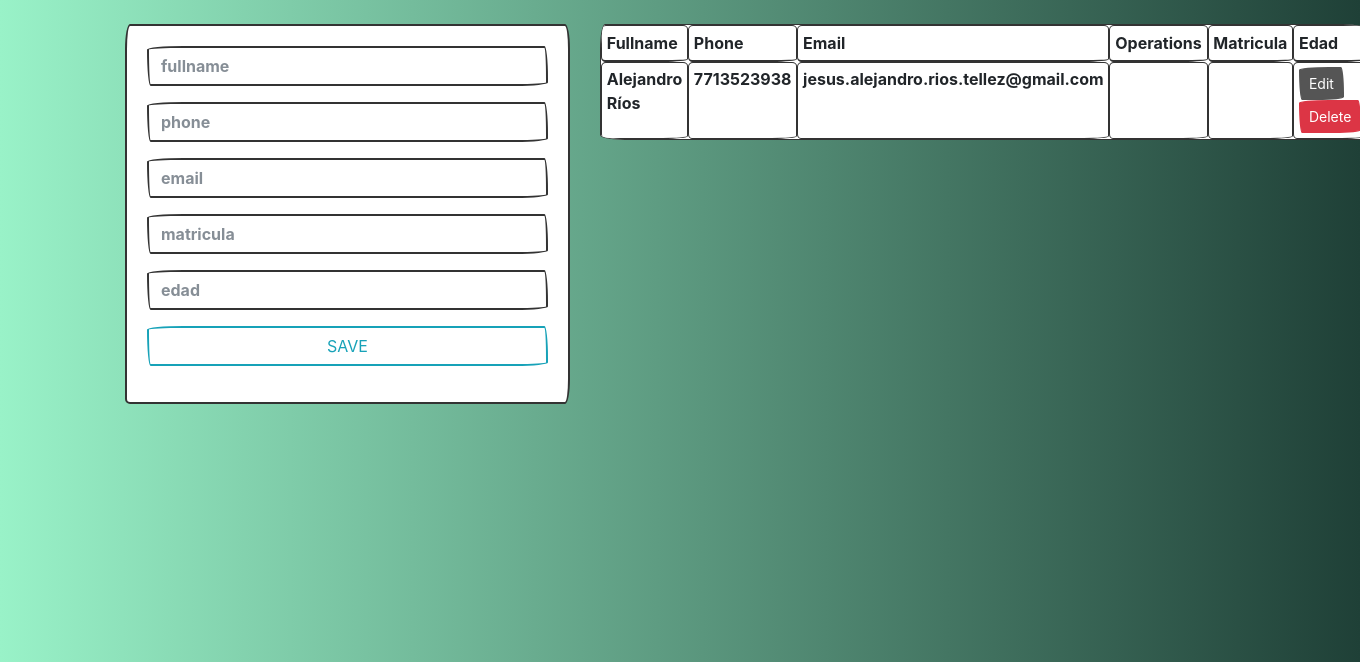
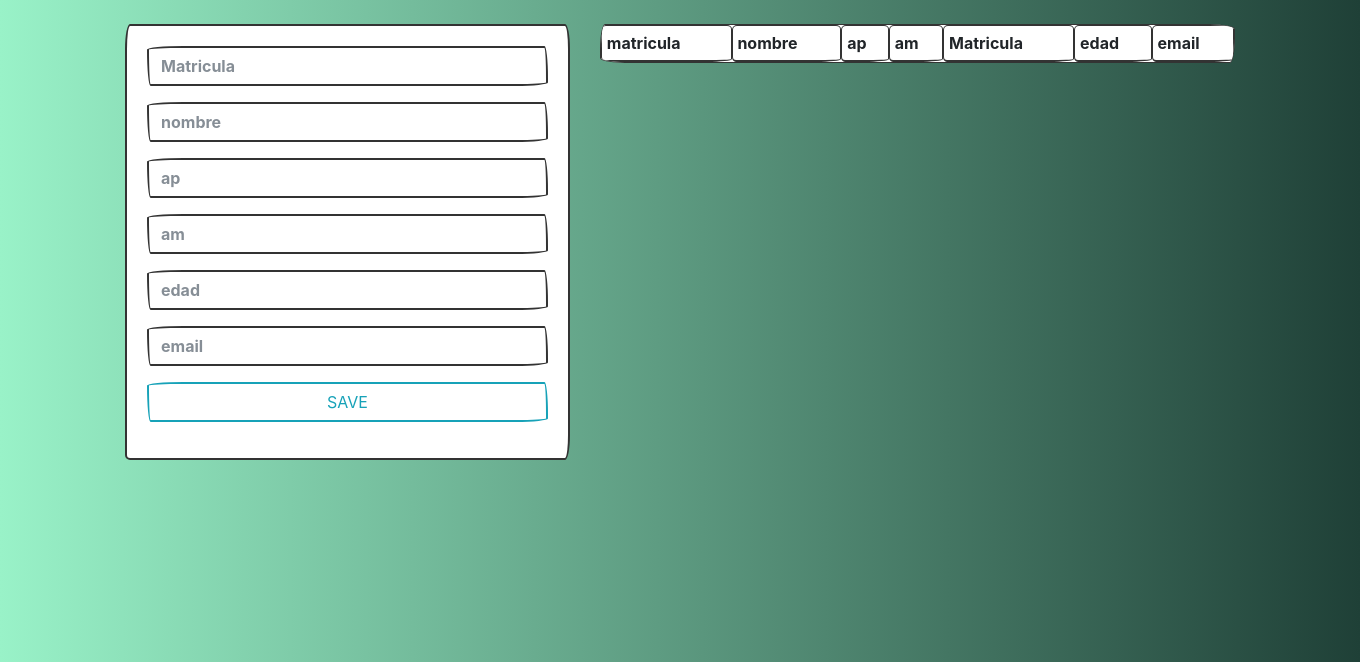
Before and after one commit to RiversHIRSCH/python-contacts-app, a Flask app: page / in a window 1360 px wide. Shown: the part 60-722 px from the top of the page. Run offline with Flask 2, Linux system fonts and the light colour scheme; data comes from the database, SQL or seed files in the repository; data that the repository does not hold is empty; some libraries are stand-ins or nearby versions; some web fonts are replaced.

Commit message:
rivers gay

```diff
--- a/App.py
+++ b/App.py
@@ -9,7 +9,7 @@ app = Flask(__name__)
 app.config['MYSQL_HOST'] = 'localhost'
 app.config['MYSQL_USER'] = 'root'
 app.config['MYSQL_PASSWORD'] = ''
-app.config['MYSQL_DB'] = 'flaskcontacts'
+app.config['MYSQL_DB'] = 'Evidencia'
 mysql = MySQL(app)
 
 
@@ -21,7 +21,7 @@ app.secret_key = 'mysecretkey'
 @app.route('/')
 def Index():
     cur = mysql.connection.cursor()
-    cur.execute('SELECT * FROM contacts')
+    cur.execute('SELECT * FROM alumnos')
     data = cur.fetchall()
     # print(data) # Impresion de la tupla
     return render_template('index.html', contacts=data)
@@ -31,18 +31,19 @@ def Index():
 @app.route('/add_contact', methods=['POST'])
 def add_contact():
     if request.method == 'POST':
-        fullname = request.form['fullname']
-        phone = request.form['phone']
+        matricula = request.form['matricula']
+        nombre = request.form['nombre']
+        ap = request.form['ap']
+        am = request.form['am']
+        edad = request.form['edad']
         email = request.form['email']
-        matricula = request.form['matricula']
-        edad = request.form['edad']
 
         # ESTABLECER CONEXION
         cur = mysql.connection.cursor()
 
         # CONSULTA
         cur.execute(
-            'INSERT INTO contacts (fullname, phone, email, matricula, edad) VALUES (%s, %s, %s, %s, %s)', (fullname, phone, email, matricula, edad))
+            'INSERT INTO alumnos (matricula, nombre, ap, am, edad, email) VALUES (%s, %s, %s, %s, %s, %s)', (matricula, nombre, ap , am, edad, email))
 
         # EJECUTAR CONSULTA
         mysql.connection.commit()
@@ -88,7 +89,7 @@ def update_contact(id):
 @app.route('/delete/<string:id>')
 def delete_contact(id):
     cur = mysql.connection.cursor()
-    cur.execute('DELETE FROM contacts WHERE id={0}'.format(id))
+    cur.execute('DELETE FROM alumnos WHERE matricula={0}'.format(id))
     mysql.connection.commit()
     flash('Contact Removed Successfully')
     return redirect(url_for('Index'))
--- a/templates/index.html
+++ b/templates/index.html
@@ -19,19 +19,22 @@
         <div class="card card-body">
             <form action="/add_contact" method="POST">
                 <div class="form-group">
-                    <input type="text" name="fullname" placeholder="fullname" class="form-control">
+                    <input type="text" name="matricula" placeholder="Matricula" class="form-control">
                 </div>
                 <div class="form-group">
-                    <input type="text" name="phone" placeholder="phone" class="form-control">
+                    <input type="text" name="nombre" placeholder="nombre" class="form-control">
+                </div>
+                <div class="form-group">
+                    <input type="text" name="ap" placeholder="ap" class="form-control">
+                </div>
+                <div class="form-group">
+                    <input type="text" name="am" placeholder="am" class="form-control">
+                </div>
+                <div class="form-group">
+                    <input type="text" name="edad" placeholder="edad" class="form-control">
                 </div>
                 <div class="form-group">
                     <input type="text" name="email" placeholder="email" class="form-control">
-                </div>
-                <div class="form-group">
-                    <input type="text" name="matricula" placeholder="matricula" class="form-control">
-                </div>
-                <div class="form-group">
-                    <input type="text" name="edad" placeholder="edad" class="form-control">
                 </div>
                 <div class="form-group">
                     <button type="submit" class="btn btn-block btn-outline-info">SAVE</button>
@@ -43,21 +46,23 @@
         <table class="table table-striped table-bordered bg-white table-sm">
             <thead>
                 <tr>
-                    <td>Fullname</td>
-                    <td>Phone</td>
-                    <td>Email</td>
-                    <td>Operations</td>
+                    <td>matricula</td>
+                    <td>nombre</td>
+                    <td>ap</td>
+                    <td>am</td>
                     <td>Matricula</td>
-                    <td>Edad</td>
+                    <td>edad</td>
+                    <td>email</td>
                 </tr>
             </thead>
             <tbody>
                 {% for contact in contacts %}
                 <tr>
+                    <td>{{ contact.0 }}</td>
                     <td>{{ contact.1 }}</td>
                     <td>{{ contact.2 }}</td>
                     <td>{{ contact.3 }}</td>
-                    <td>{{ contact.4 }}</td>
+                    <td>{{ contact.3 }}</td>
                     <td>{{ contact.5 }}</td>
                     <td>
                         <a href="/edit/{{ contact.0 }}" class="btn btn-secondary btn-sm">Edit</a>
```
